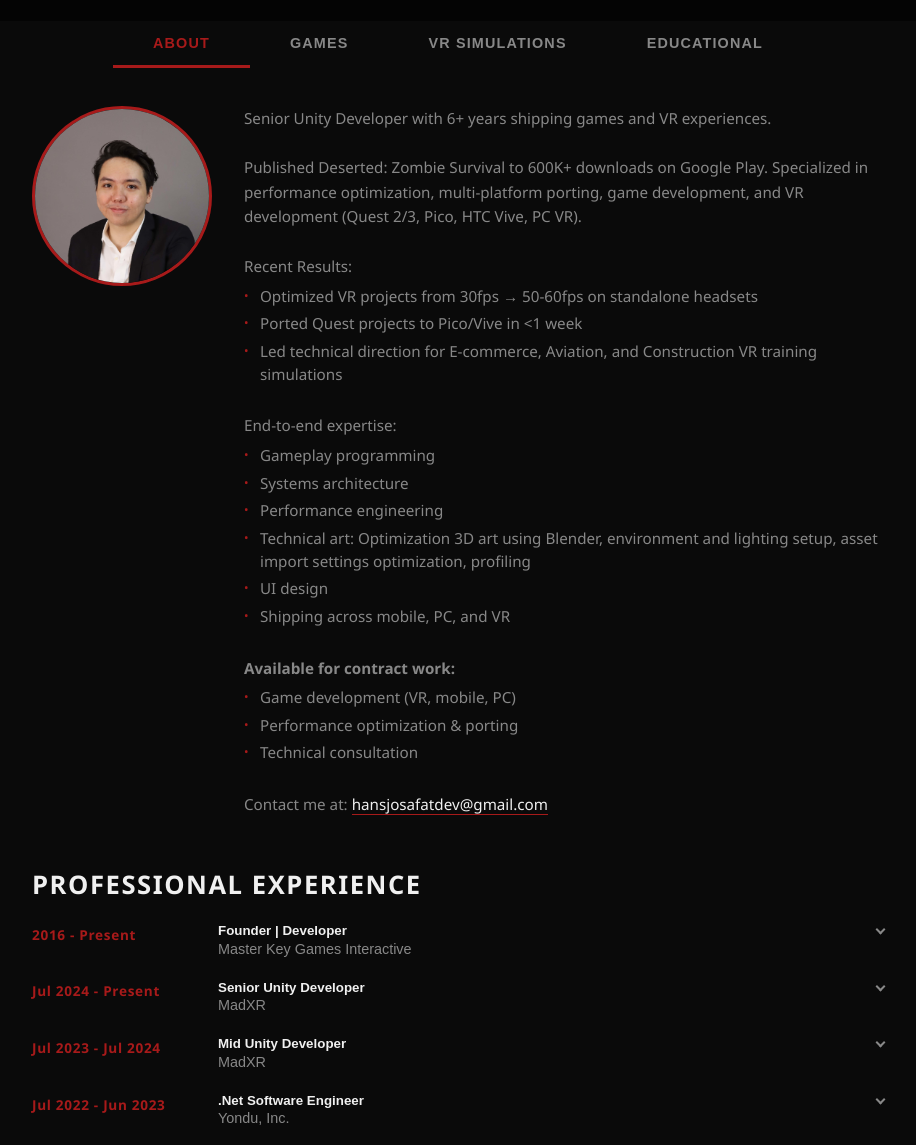
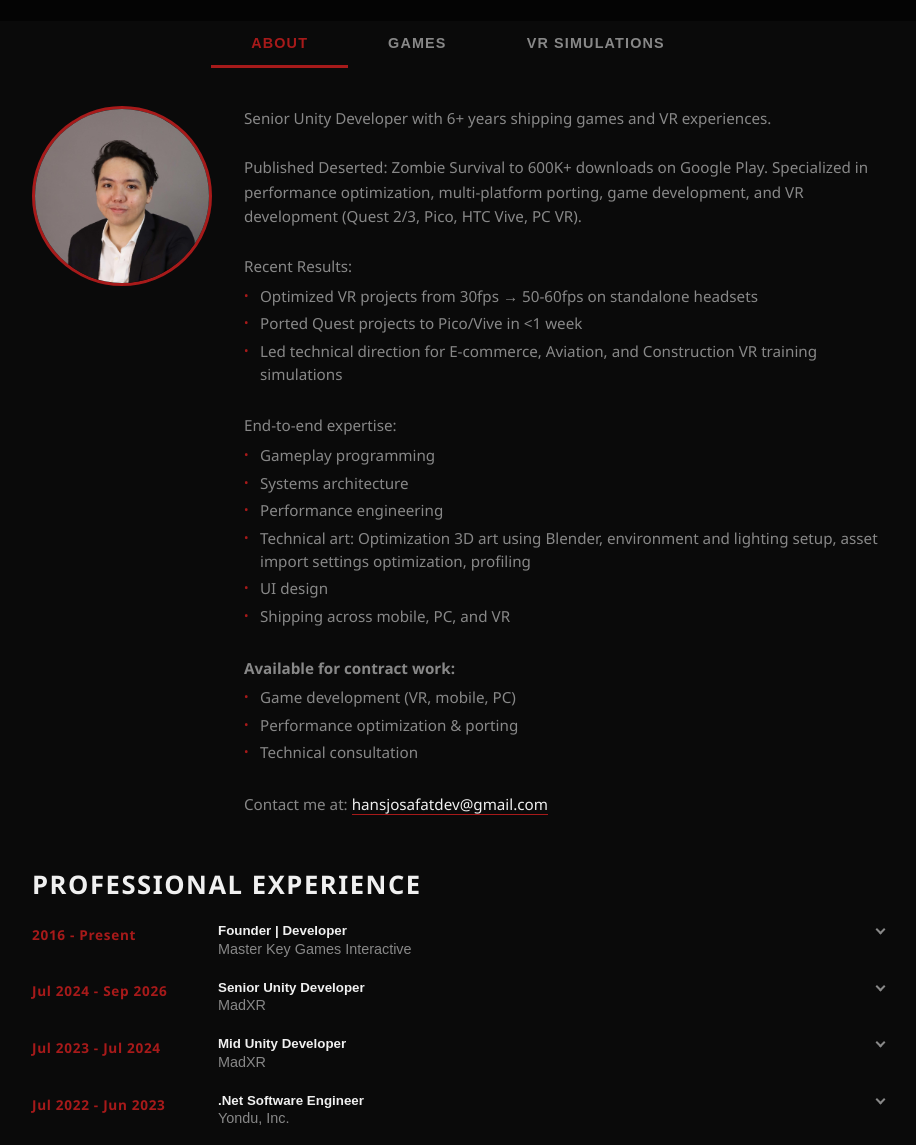
Before and after one commit to hansjosafat/hansjosafat.github.io, a plain HTML site: page index.html in a window 1280 px wide. Shown: the part 153-1298 px from the top of the page, without its empty margins (182-1098 px from the left). Drawn offline with Linux system fonts and the light colour scheme; grey boxes are pictures that could not be loaded.

Commit message:
feat: Updated work and removed educational projects tab

```diff
--- a/index.html
+++ b/index.html
@@ -22,7 +22,7 @@
     <button class="tab active" data-tab="about">About</button>
     <button class="tab" data-tab="games">Games</button>
     <button class="tab" data-tab="vr">VR Simulations</button>
-    <button class="tab" data-tab="educational">Educational</button>
+    <!-- <button class="tab" data-tab="educational">Educational</button> -->
   </nav>
 
   <main id="content">
@@ -86,7 +86,7 @@
             </div>
           </div>
           <div class="experience-item">
-            <span class="exp-year">Jul 2024 - Present</span>
+            <span class="exp-year">Jul 2024 - Sep 2026</span>
             <div>
               <button class="exp-toggle" aria-expanded="false">
                 <strong>Senior Unity Developer</strong>
@@ -296,7 +296,7 @@
 
     <!-- ======= EDUCATIONAL ======= -->
 
-    <section class="project" data-tab="educational">
+    <!-- <section class="project" data-tab="educational">
       <h2 class="project-name">To be added...</h2>
       <div class="project-media">
         <img src="assets/projects/edu-project-slug/banner.jpg" alt="Educational Project banner" />
@@ -314,7 +314,7 @@
 
     <div class="gif-divider" data-tab="educational">
       <img src="assets/gifs/educational.gif" alt="" role="presentation" />
-    </div>
+    </div> -->
 
   </main>
 
```
